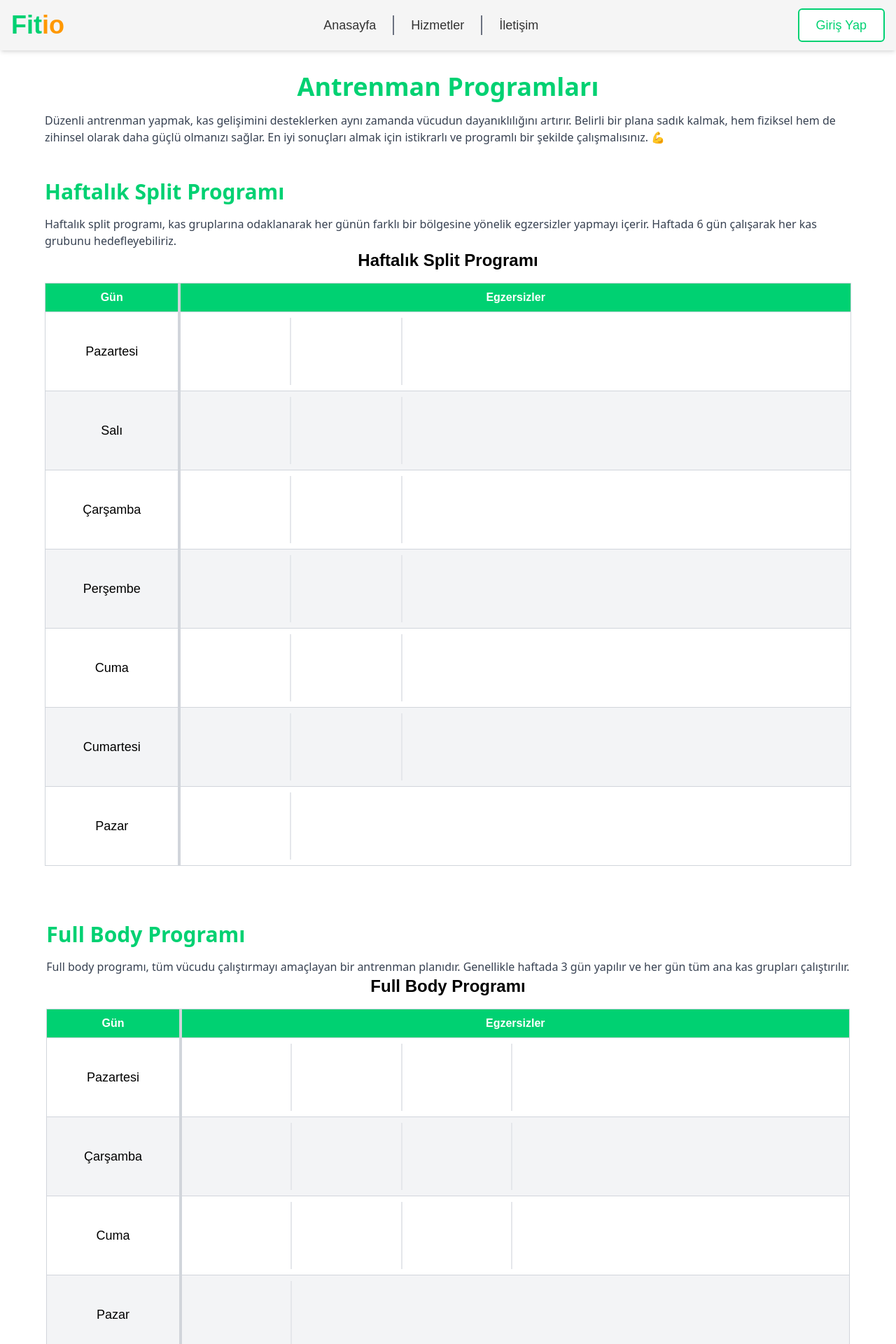
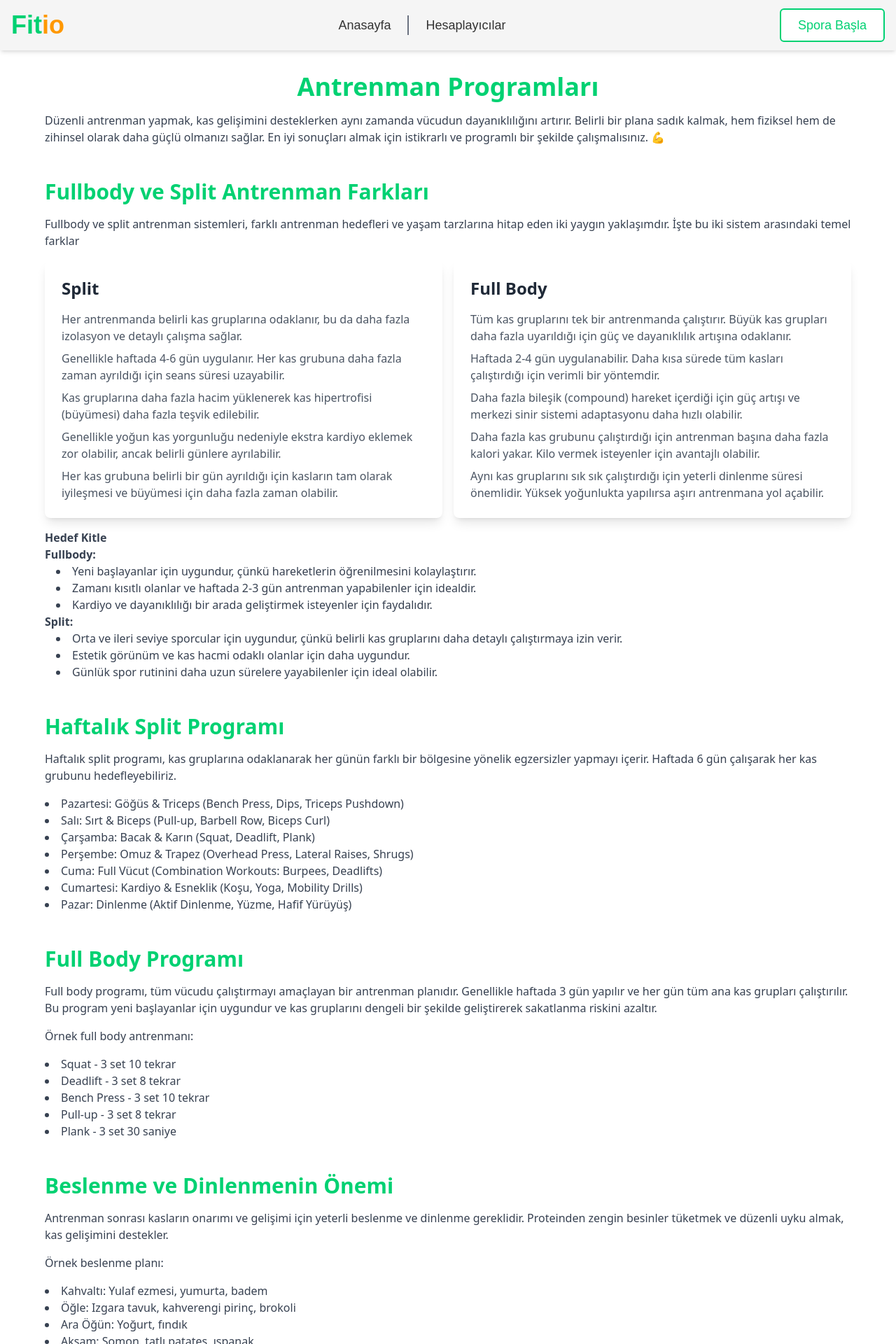
Before and after one commit to CaptainBerkay35/fitio, a React (Create React App) app: page /workoutPlan in a window 1280 px wide. Shown: the top 1920 px of the page at 70% size. Built offline with nearby package versions, Linux system fonts and the light colour scheme; the HTML template or start-up script is replaced by a standard one.

Commit message:
WorkoutPlan Page recreated

```diff
--- a/src/components/Header.tsx
+++ b/src/components/Header.tsx
@@ -43,26 +43,21 @@ export default function Header() {
         </Link>
 
         {/* Masaüstü Menü */}
-        <nav className="hidden md:flex space-x-6 font-montserrat text-text text-lg ">
+        <nav className="hidden md:flex space-x-6 font-montserrat text-text text-lg font-medium">
           <Link to="/" className="hover:text-primary">
             Anasayfa
           </Link>
           <div className="bg-gray-500 w-0.5 min-h-full "></div>
           <Link to="/about" className="hover:text-primary">
-            Hizmetler
-          </Link>
-          <div className="bg-gray-500 w-0.5 min-h-full "></div>
-
-          <Link to="/contact" className="hover:text-primary ">
-            İletişim
+            Hesaplayıcılar
           </Link>
         </nav>
 
         {/* Buton */}
         <div className="hidden md:block">
           <Button
-            text="Giriş Yap"
-            to="/login"
+            text="Spora Başla"
+            to="/workout"
             className="bg-primary text-primary font-montserrat"
           />
         </div>
@@ -84,40 +79,33 @@ export default function Header() {
         {/* Sağ Üstteki Kapatma Butonu */}
         {menuOpen && (
           <div className="absolute top-4 right-4">
-            <button onClick={toggleMenu} className="text-3xl text-primary">
+            <button onClick={toggleMenu} className="text-3xl text-white">
               <FiX />
             </button>
           </div>
         )}
 
-        <nav className="flex flex-col items-center justify-center h-full space-y-6">
+        <nav className="flex flex-col items-center justify-center h-full space-y-2 bg-primary font-montserrat p-8">
           <Link
             to="/"
-            className="text-xl text-primary hover:text-secondary"
+            className="text-xl font-semibold text-white  border-white border-2 rounded w-full text-center p-4 hover:bg-white hover:text-primary transition"
             onClick={toggleMenu}
           >
             Anasayfa
           </Link>
           <Link
             to="/about"
-            className="text-xl text-primary hover:text-secondary"
+            className="text-xl font-semibold text-white border-white border-2 rounded w-full text-center p-4 hover:bg-white hover:text-primary transition"
             onClick={toggleMenu}
           >
-            Rehberler
+            Hesaplayıcılar
           </Link>
           <Link
-            to="/contact"
-            className="text-xl text-primary hover:text-secondary"
+            to="/workout"
+            className="text-xl font-semibold text-white  border-white border-2 rounded w-full text-center p-4 hover:bg-white hover:text-primary transition"
             onClick={toggleMenu}
           >
-            İletişim
-          </Link>
-          <Link
-            to="/login"
-            className=" text-primary text-xl   "
-            onClick={toggleMenu}
-          >
-            Giriş Yap
+            Spora Başla
           </Link>
         </nav>
       </div>
--- a/src/pages/WorkoutPlanPage.tsx
+++ b/src/pages/WorkoutPlanPage.tsx
@@ -3,23 +3,6 @@ import Layout from "../components/Layout.tsx";
 import WorkoutTable from "../components/Table.tsx";
 
 export default function WorkoutPlanPage() {
-  const splitProgram = [
-    { day: "Pazartesi", exercises: ["Göğüs press", "Triceps pushdown", "Chest fly"] },
-    { day: "Salı", exercises: ["Deadlift", "Barbell row", "Dumbbell curls"] },
-    { day: "Çarşamba", exercises: ["Squat", "Leg press", "Plank"] },
-    { day: "Perşembe", exercises: ["Shoulder press", "Lateral raises", "Treadmill"] },
-    { day: "Cuma", exercises: ["Göğüs press", "Triceps pushdown", "Chest fly"] },
-    { day: "Cumartesi", exercises: ["Deadlift", "Barbell row", "Dumbbell curls"] },
-    { day: "Pazar", exercises: ["Dinlenme", "Hafif Kardiyo"] },
-  ];
-
-  const fullBodyProgram = [
-    { day: "Pazartesi", exercises: ["Squat", "Deadlift", "Pull-up", "Push-up"] },
-    { day: "Çarşamba", exercises: ["Squat", "Overhead press", "Lunges", "Plank"] },
-    { day: "Cuma", exercises: ["Deadlift", "Pull-up", "Push-up", "Squat"] },
-    { day: "Pazar", exercises: ["Hafif Kardiyo", "Yoga"] },
-  ];
-
   return (
     <Layout>
       <div>
@@ -35,6 +18,112 @@ export default function WorkoutPlanPage() {
         </p>
       </div>
 
+      {/* Fullbody ve Split Farkları */}
+      <section>
+        <h2 className="text-3xl font-semibold text-primary ">
+          Fullbody ve Split Antrenman Farkları
+        </h2>
+        <p className="mt-4 mb-4 text-gray-700">
+          Fullbody ve split antrenman sistemleri, farklı antrenman hedefleri ve
+          yaşam tarzlarına hitap eden iki yaygın yaklaşımdır. İşte bu iki sistem
+          arasındaki temel farklar
+        </p>
+        <div className="flex flex-col md:flex-row gap-4">
+          {/* Split Card */}
+          <div className="flex-1 bg-white rounded-lg shadow-lg p-4 md:p-6">
+            <h2 className="text-2xl font-bold text-gray-800 mb-4">Split</h2>
+            <ul className="space-y-2 text-gray-600">
+              <li>
+                Her antrenmanda belirli kas gruplarına odaklanır, bu da daha
+                fazla izolasyon ve detaylı çalışma sağlar.
+              </li>
+              <li>
+                Genellikle haftada 4-6 gün uygulanır. Her kas grubuna daha fazla
+                zaman ayrıldığı için seans süresi uzayabilir.
+              </li>
+              <li>
+                Kas gruplarına daha fazla hacim yüklenerek kas hipertrofisi
+                (büyümesi) daha fazla teşvik edilebilir.
+              </li>
+              <li>
+                Genellikle yoğun kas yorgunluğu nedeniyle ekstra kardiyo eklemek
+                zor olabilir, ancak belirli günlere ayrılabilir.
+              </li>
+              <li>
+                Her kas grubuna belirli bir gün ayrıldığı için kasların tam
+                olarak iyileşmesi ve büyümesi için daha fazla zaman olabilir.
+              </li>
+            </ul>
+          </div>
+
+          {/* Full Body Card */}
+          <div className="flex-1 bg-white rounded-lg shadow-lg p-4 md:p-6">
+            <h2 className="text-2xl font-bold text-gray-800 mb-4">Full Body</h2>
+            <ul className="space-y-2 text-gray-600">
+              <li>
+                Tüm kas gruplarını tek bir antrenmanda çalıştırır. Büyük kas
+                grupları daha fazla uyarıldığı için güç ve dayanıklılık artışına
+                odaklanır.
+              </li>
+              <li>
+                Haftada 2-4 gün uygulanabilir. Daha kısa sürede tüm kasları
+                çalıştırdığı için verimli bir yöntemdir.
+              </li>
+              <li>
+                Daha fazla bileşik (compound) hareket içerdiği için güç artışı
+                ve merkezi sinir sistemi adaptasyonu daha hızlı olabilir.
+              </li>
+              <li>
+                Daha fazla kas grubunu çalıştırdığı için antrenman başına daha
+                fazla kalori yakar. Kilo vermek isteyenler için avantajlı
+                olabilir.
+              </li>
+              <li>
+                Aynı kas gruplarını sık sık çalıştırdığı için yeterli dinlenme
+                süresi önemlidir. Yüksek yoğunlukta yapılırsa aşırı antrenmana
+                yol açabilir.
+              </li>
+            </ul>
+          </div>
+        </div>
+
+        <ul className="mt-4 list-disc list-inside text-gray-700">
+          <strong>Hedef Kitle</strong>
+          <p>
+            <strong>Fullbody:</strong>
+          </p>
+          <ul className="list-disc list-inside pl-4">
+            <li>
+              Yeni başlayanlar için uygundur, çünkü hareketlerin öğrenilmesini
+              kolaylaştırır.
+            </li>
+            <li>
+              Zamanı kısıtlı olanlar ve haftada 2-3 gün antrenman yapabilenler
+              için idealdir.
+            </li>
+            <li>
+              Kardiyo ve dayanıklılığı bir arada geliştirmek isteyenler için
+              faydalıdır.
+            </li>
+          </ul>
+          <p>
+            <strong>Split:</strong>
+          </p>
+          <ul className="list-disc list-inside pl-4">
+            <li>
+              Orta ve ileri seviye sporcular için uygundur, çünkü belirli kas
+              gruplarını daha detaylı çalıştırmaya izin verir.
+            </li>
+            <li>
+              Estetik görünüm ve kas hacmi odaklı olanlar için daha uygundur.
+            </li>
+            <li>
+              Günlük spor rutinini daha uzun sürelere yayabilenler için ideal
+              olabilir.
+            </li>
+          </ul>
+        </ul>
+      </section>
       {/* Haftalık Split Programı */}
       <section>
         <h2 className="text-3xl font-semibold text-primary">
@@ -45,7 +134,19 @@ export default function WorkoutPlanPage() {
           bir bölgesine yönelik egzersizler yapmayı içerir. Haftada 6 gün
           çalışarak her kas grubunu hedefleyebiliriz.
         </p>
-        <WorkoutTable title="Haftalık Split Programı" weeklyProgram={splitProgram} columns={3}/>
+        <ul className="mt-4 list-disc list-inside text-gray-700">
+          <li>
+            Pazartesi: Göğüs & Triceps (Bench Press, Dips, Triceps Pushdown)
+          </li>
+          <li>Salı: Sırt & Biceps (Pull-up, Barbell Row, Biceps Curl)</li>
+          <li>Çarşamba: Bacak & Karın (Squat, Deadlift, Plank)</li>
+          <li>
+            Perşembe: Omuz & Trapez (Overhead Press, Lateral Raises, Shrugs)
+          </li>
+          <li>Cuma: Full Vücut (Combination Workouts: Burpees, Deadlifts)</li>
+          <li>Cumartesi: Kardiyo & Esneklik (Koşu, Yoga, Mobility Drills)</li>
+          <li>Pazar: Dinlenme (Aktif Dinlenme, Yüzme, Hafif Yürüyüş)</li>
+        </ul>
       </section>
 
       {/* Full Body Programı */}
@@ -56,27 +157,65 @@ export default function WorkoutPlanPage() {
         <p className="mt-4 text-gray-700">
           Full body programı, tüm vücudu çalıştırmayı amaçlayan bir antrenman
           planıdır. Genellikle haftada 3 gün yapılır ve her gün tüm ana kas
-          grupları çalıştırılır.
+          grupları çalıştırılır. Bu program yeni başlayanlar için uygundur ve
+          kas gruplarını dengeli bir şekilde geliştirerek sakatlanma riskini
+          azaltır.
         </p>
-        <WorkoutTable title="Full Body Programı" weeklyProgram={fullBodyProgram} columns={4}/>
+        <p className="mt-4 text-gray-700">Örnek full body antrenmanı:</p>
+        <ul className="mt-4 list-disc list-inside text-gray-700">
+          <li>Squat - 3 set 10 tekrar</li>
+          <li>Deadlift - 3 set 8 tekrar</li>
+          <li>Bench Press - 3 set 10 tekrar</li>
+          <li>Pull-up - 3 set 8 tekrar</li>
+          <li>Plank - 3 set 30 saniye</li>
+        </ul>
       </section>
 
-      {/* Antrenman Programına Uymanın ve Devamlılığın Önemi */}
+      {/* Beslenme ve Dinlenme */}
+      <section>
+        <h2 className="text-3xl font-semibold text-primary">
+          Beslenme ve Dinlenmenin Önemi
+        </h2>
+        <p className="mt-4 text-gray-700">
+          Antrenman sonrası kasların onarımı ve gelişimi için yeterli beslenme
+          ve dinlenme gereklidir. Proteinden zengin besinler tüketmek ve düzenli
+          uyku almak, kas gelişimini destekler.
+        </p>
+        <p className="mt-4 text-gray-700">Örnek beslenme planı:</p>
+        <ul className="mt-4 list-disc list-inside text-gray-700">
+          <li>Kahvaltı: Yulaf ezmesi, yumurta, badem</li>
+          <li>Öğle: Izgara tavuk, kahverengi pirinç, brokoli</li>
+          <li>Ara Öğün: Yoğurt, fındık</li>
+          <li>Akşam: Somon, tatlı patates, ıspanak</li>
+        </ul>
+      </section>
+
+      {/* Antrenman Programına Uymanın Önemi */}
       <section>
         <h2 className="text-3xl font-semibold text-primary">
           Antrenman Programına Uymanın ve Devamlılığın Önemi
         </h2>
         <p className="mt-4 text-gray-700">
-          Spor salonunda başarıya ulaşmanın en büyük anahtarlarından biri{" "}
-          <strong>devamlılıktır</strong>. Kas gelişimi ve performans artışı,
+          Spor salonunda başarıya ulaşmanın en büyük anahtarlarından biri
+          <strong> devamlılıktır</strong>. Kas gelişimi ve performans artışı,
           sadece birkaç haftalık çabayla elde edilemez.
-          <br />
-          <br />
+        </p>
+        <p className="mt-4 text-gray-700">
           Düzenli antrenman yapmak, kas hafızasını geliştirir ve ilerlemeyi
           sürdürülebilir kılar. Sadece motivasyona dayalı değil, alışkanlık
           haline getirilmiş bir spor rutini oluşturmak uzun vadede gerçek
           sonuçlar almanızı sağlar.
         </p>
+        <p className="mt-4 text-gray-700">
+          Antrenman yaparken motivasyonunuzu artırmak için şu yöntemleri
+          deneyebilirsiniz:
+        </p>
+        <ul className="mt-4 list-disc list-inside text-gray-700">
+          <li>Küçük hedefler koyun ve ilerlemenizi takip edin.</li>
+          <li>Bir antrenman partneriyle çalışın.</li>
+          <li>Favori müzik listenizi hazırlayın.</li>
+          <li>Gelişiminizi fotoğraflarla kayıt altına alın.</li>
+        </ul>
       </section>
 
       <div className="mt-12 text-center">
```
Also changed, not shown: src/components/Calculator.tsx (+17 -11 lines).
